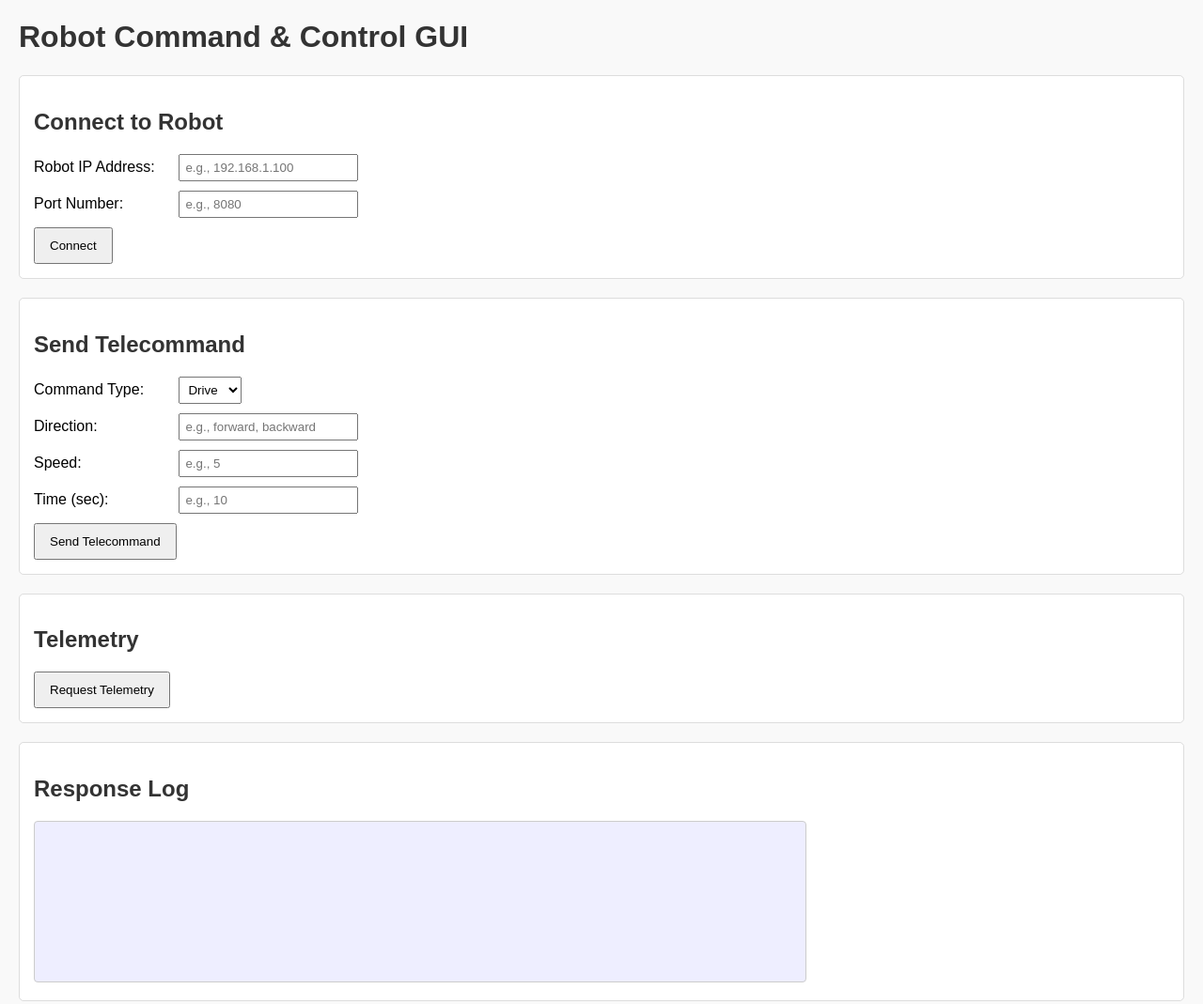
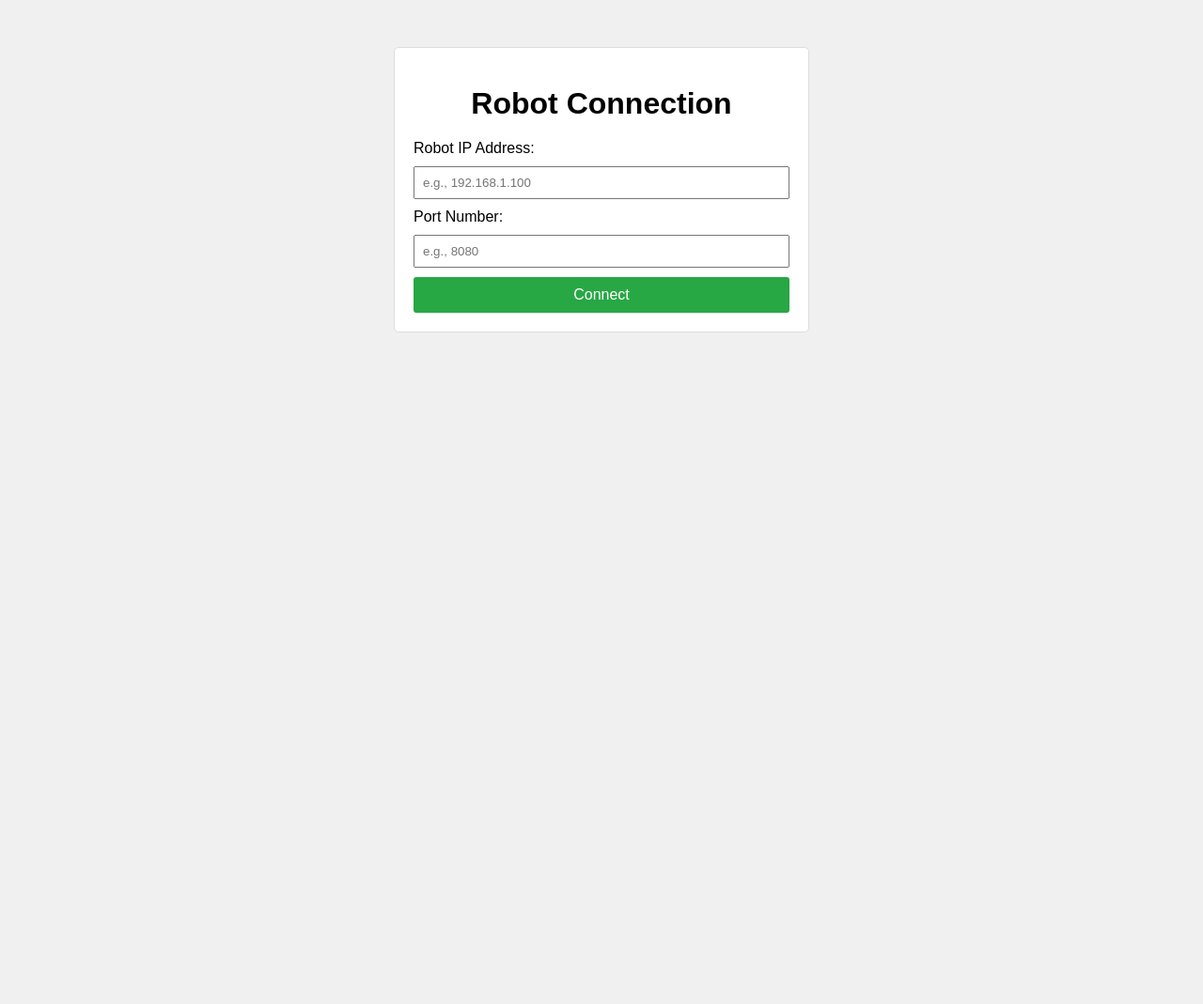
Before and after one commit to R-umaria/CSCN72050-Group2, a plain HTML site: page Milestone3/public/index.html in a window 1280 px wide. Shown: the whole page at 94% size. After the commit the page ends 800 px from the top, so only its background shows below. Drawn offline with Linux system fonts and the light colour scheme.

Commit message:
Updated index.html

```diff
--- a/Milestone3/public/index.html
+++ b/Milestone3/public/index.html
@@ -3,192 +3,89 @@
 <head>
     <meta charset="UTF-8">
     <meta name="viewport" content="width=device-width, initial-scale=1">
-    <title>Robot Command & Control GUI</title>
+    <title>Connect to Robot</title>
     <style>
         body {
             font-family: Arial, sans-serif;
+            background-color: #f0f0f0;
             margin: 20px;
-            background-color: #f9f9f9;
         }
 
-        h1, h2 {
-            color: #333;
-        }
-
-        .panel {
+        .container {
             background-color: #fff;
-            padding: 15px;
+            max-width: 400px;
+            padding: 20px;
+            margin: 50px auto;
             border: 1px solid #ddd;
-            margin-bottom: 20px;
             border-radius: 5px;
         }
 
-        label {
-            display: inline-block;
-            width: 150px;
-            margin-bottom: 5px;
+        h1 {
+            text-align: center;
+            margin-bottom: 20px;
         }
 
-        input, select {
-            padding: 5px;
-            margin-bottom: 10px;
+        label,
+        input {
+            display: block;
+            width: 100%;
+            margin: 10px 0;
         }
 
-        button {
-            padding: 10px 15px;
-            margin-right: 10px;
-            cursor: pointer;
+        input {
+            padding: 8px;
+            box-sizing: border-box;
+        }
+        /* Connect button styled to be full-width and centered */
+        a.connect-btn {
+            display: block;
+            width: 100%;
+            padding: 10px 0;
+            text-align: center;
+            text-decoration: none;
+            background-color: #28a745;
+            color: #fff;
+            border-radius: 3px;
+            margin-top: 10px;
         }
 
-        #response-log {
-            width: 100%;
-            max-width: 800px;
-            height: 150px;
-            padding: 10px;
-            border: 1px solid #ccc;
-            border-radius: 4px;
-            font-family: Consolas, monospace;
-            background-color: #eef;
-            resize: none;
-        }
+            a.connect-btn:hover {
+                background-color: #218838;
+            }
     </style>
 </head>
 <body>
-    <h1>Robot Command & Control GUI</h1>
+    <div class="container">
+        <h1>Robot Connection</h1>
+        <form id="ConnectForm" action="?" method="POST">
+            <label for="ip">Robot IP Address:</label>
+            <input type="text" id="ip" name="ip" placeholder="e.g., 192.168.1.100" required>
 
-    <!-- Connect Panel -->
-    <div id="connect-panel" class="panel">
-        <h2>Connect to Robot</h2>
-        <form id="connect-form">
-            <div>
-                <label for="robot-ip">Robot IP Address:</label>
-                <input type="text" id="robot-ip" name="robotIp" placeholder="e.g., 192.168.1.100" required>
-            </div>
-            <div>
-                <label for="robot-port">Port Number:</label>
-                <input type="number" id="robot-port" name="robotPort" placeholder="e.g., 8080" required>
-            </div>
-            <button type="submit">Connect</button>
+            <label for="port">Port Number:</label>
+            <input type="number" id="port" name="port" placeholder="e.g., 8080" required>
+
+            <!-- Anchor tag triggers form submission via JavaScript -->
+            <a href="#" class="connect-btn" onclick="Connect(); return false;">Connect</a>
         </form>
     </div>
 
-    <!-- Telecommand Panel -->
-    <div id="telecommand-panel" class="panel">
-        <h2>Send Telecommand</h2>
-        <form id="telecommand-form">
-            <div>
-                <label for="command-type">Command Type:</label>
-                <select id="command-type" name="commandType">
-                    <option value="drive">Drive</option>
-                    <option value="sleep">Sleep</option>
-                </select>
-            </div>
-            <div id="drive-params">
-                <div>
-                    <label for="direction">Direction:</label>
-                    <input type="text" id="direction" name="direction" placeholder="e.g., forward, backward" required>
-                </div>
-                <div>
-                    <label for="speed">Speed:</label>
-                    <input type="number" id="speed" name="speed" placeholder="e.g., 5" required>
-                </div>
-                <div>
-                    <label for="time">Time (sec):</label>
-                    <input type="number" id="time" name="time" placeholder="e.g., 10" required>
-                </div>
-            </div>
-            <button type="submit">Send Telecommand</button>
-        </form>
-    </div>
+    <script>
+        function Connect() {
+            var action = "/connect/";
 
-    <!-- Telemetry Panel -->
-    <div id="telemetry-panel" class="panel">
-        <h2>Telemetry</h2>
-        <button id="request-telemetry">Request Telemetry</button>
-    </div>
+            //get input values
+            var ip = document.getElementById('ip').value.trim();
+            var port = document.getElementById('port').value.trim();
 
-    <!-- Response Log Panel -->
-    <div id="response-panel" class="panel">
-        <h2>Response Log</h2>
-        <textarea id="response-log" readonly></textarea>
-    </div>
+            //construct the new url
+            action = action + ip + '/' + port;
 
-    <script>
-        // Utility function to append messages to the response log
-        function logMessage(message) {
-            const logArea = document.getElementById('response-log');
-            logArea.value += message + "\n";
-            logArea.scrollTop = logArea.scrollHeight;
+            //update action
+            document.getElementById('ConnectForm').action = action;
+
+            //submit
+            document.getElementById('ConnectForm').submit();
         }
-
-        // Handle connection form submission
-        document.getElementById('connect-form').addEventListener('submit', function (event) {
-            event.preventDefault();
-            const ip = document.getElementById('robot-ip').value;
-            const port = document.getElementById('robot-port').value;
-            // Send POST request to /connect with robot IP and port in JSON
-            fetch('/connect', {
-                method: 'POST',
-                headers: { 'Content-Type': 'application/json' },
-                body: JSON.stringify({ ip: ip, port: port })
-            })
-                .then(response => response.json())
-                .then(data => {
-                    logMessage("Connect Response: " + JSON.stringify(data));
-                })
-                .catch(error => {
-                    logMessage("Connect Error: " + error);
-                });
-        });
-
-        // Toggle drive parameters based on command type selection
-        document.getElementById('command-type').addEventListener('change', function () {
-            if (this.value === 'sleep') {
-                document.getElementById('drive-params').style.display = 'none';
-            } else {
-                document.getElementById('drive-params').style.display = 'block';
-            }
-        });
-
-        // Handle telecommand form submission
-        document.getElementById('telecommand-form').addEventListener('submit', function (event) {
-            event.preventDefault();
-            const commandType = document.getElementById('command-type').value;
-            let payload = { command: commandType };
-
-            // Only include these fields when the Drive command is selected
-            if (commandType === 'drive') {
-                payload.direction = document.getElementById('direction').value;
-                payload.speed = parseFloat(document.getElementById('speed').value);
-                payload.time = parseFloat(document.getElementById('time').value);
-            }
-
-            // Send PUT request to /telecommand/ with the appropriate payload
-            fetch('/telecommand/', {
-                method: 'PUT',
-                headers: { 'Content-Type': 'application/json' },
-                body: JSON.stringify(payload)
-            })
-                .then(response => response.json())
-                .then(data => {
-                    logMessage("Telecommand Response: " + JSON.stringify(data));
-                })
-                .catch(error => {
-                    logMessage("Telecommand Error: " + error);
-                });
-        });
-
-        // Handle Telemetry Request button click using GET to /telementry_request/
-        document.getElementById('request-telemetry').addEventListener('click', function () {
-            fetch('/telementry_request/')
-                .then(response => response.json())
-                .then(data => {
-                    logMessage("Telemetry Response: " + JSON.stringify(data));
-                })
-                .catch(error => {
-                    logMessage("Telemetry Request Error: " + error);
-                });
-        });
     </script>
 </body>
 </html>
```
